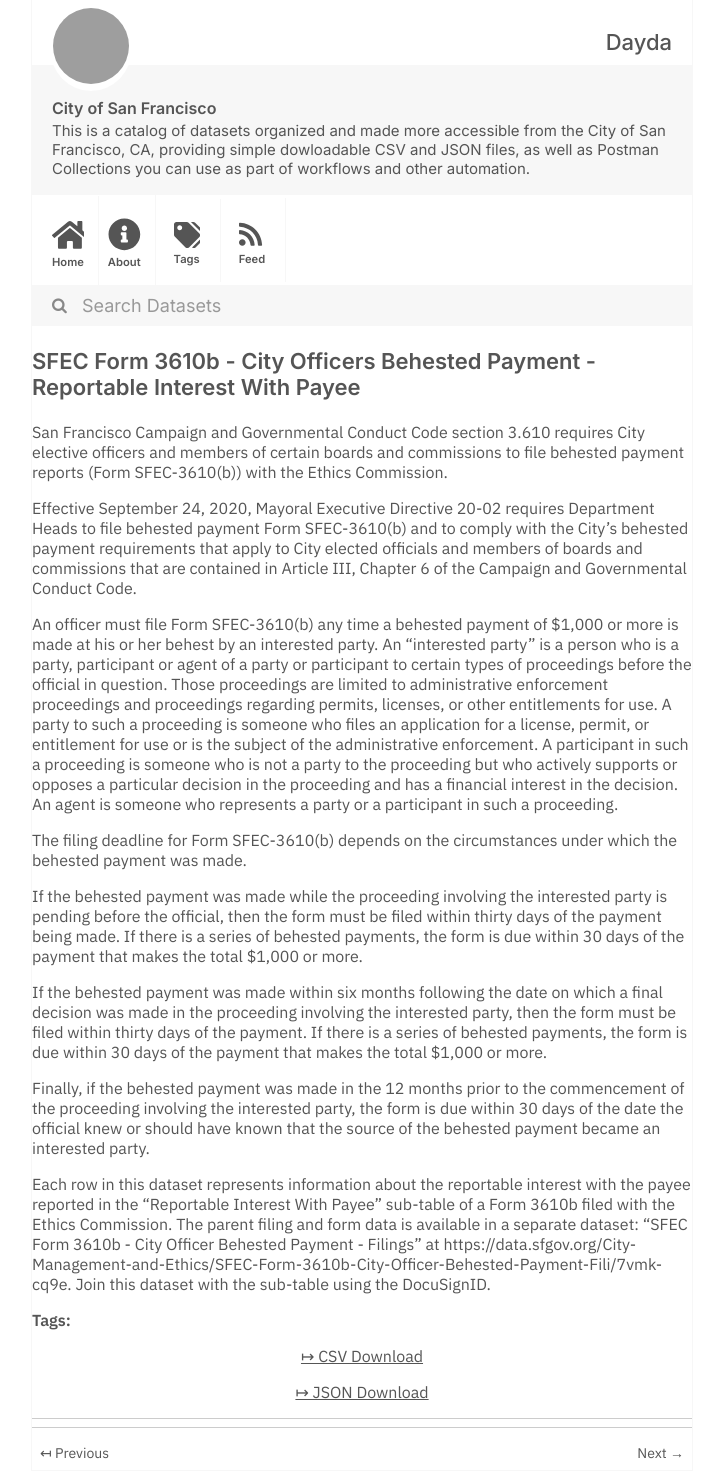
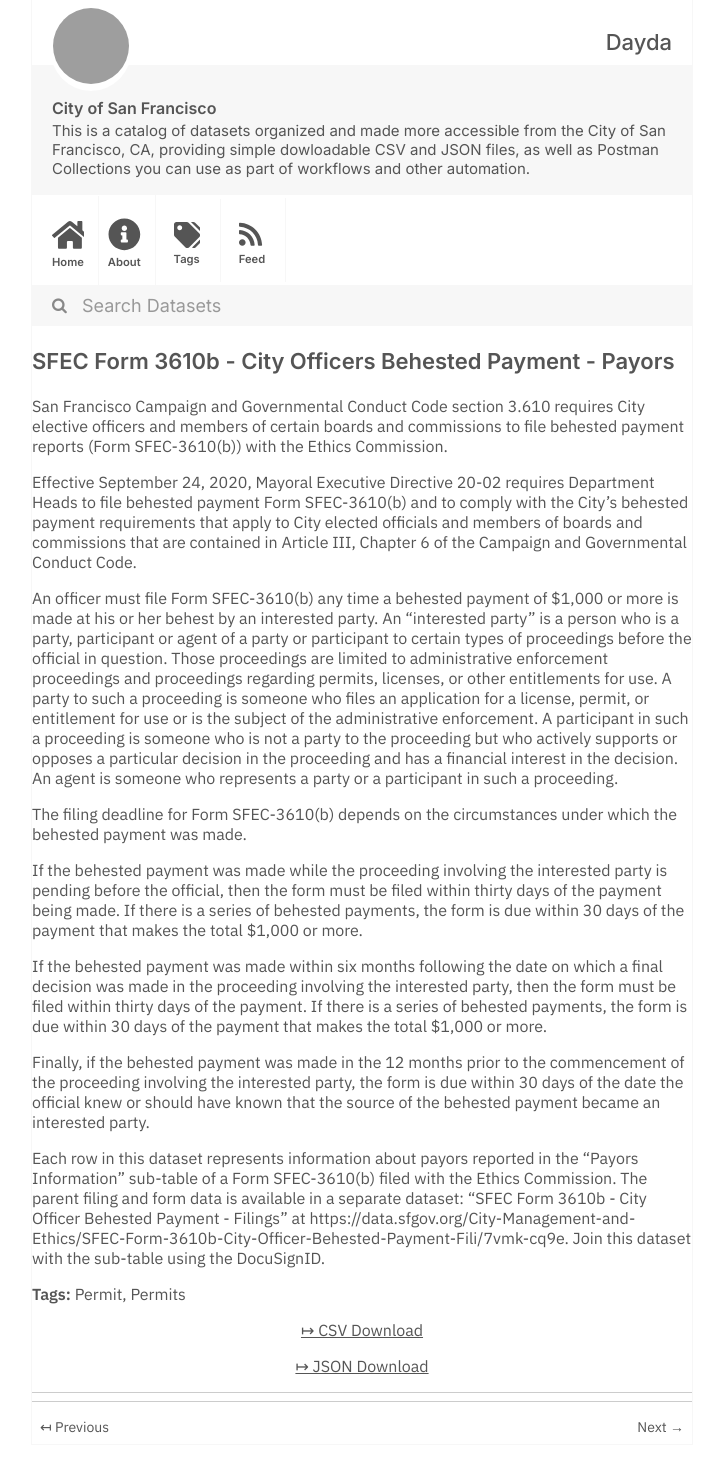
Before and after one commit to dayda-entities/city-of-san-francisco, a Jekyll site: the page built from _posts/2020-11-10-sfec-form-3610b-city-officers-.md, in a window 1280 px wide. Shown: the whole page, without its empty margins (278-1001 px from the left). Built offline with Jekyll 4.4.1, drawn with Linux system fonts in a browser that asks for light colours; after the commit the page ends 1445 px from its top, so only the background shows below that; grey boxes are pictures that could not be loaded.

Commit message:
Publish Data

```diff
--- a/_posts/2020-11-10-sfec-form-3610b-city-officers-.md
+++ b/_posts/2020-11-10-sfec-form-3610b-city-officers-.md
@@ -1,16 +1,16 @@
 ---
-title: >-
-  SFEC Form 3610b - City Officers Behested Payment - Reportable Interest With
-  Payee
-created: '2020-11-10T16:56:43.664542'
-modified: '2020-11-20T17:23:12.615623'
+title: SFEC Form 3610b - City Officers Behested Payment - Payors
+created: '2020-11-10T16:56:44.542977'
+modified: '2020-11-10T16:56:44.542988'
 state: active
 type: dataset
-tags: []
+tags:
+  - Permit
+  - Permits
 groups:
   - Local Government
-csv_url: 'https://data.sfgov.org/api/views/kcez-9urr/rows.csv?accessType=DOWNLOAD'
-json_url: 'https://data.sfgov.org/api/views/kcez-9urr/rows.json?accessType=DOWNLOAD'
+csv_url: 'https://data.sfgov.org/api/views/m9gk-e9r5/rows.csv?accessType=DOWNLOAD'
+json_url: 'https://data.sfgov.org/api/views/m9gk-e9r5/rows.json?accessType=DOWNLOAD'
 layout: post
 
 ---
@@ -28,4 +28,4 @@ If the behested payment was made within six months following the date on which a
 
 Finally, if the behested payment was made in the 12 months prior to the commencement of the proceeding involving the interested party, the form is due within 30 days of the date the official knew or should have known that the source of the behested payment became an interested party.
 
-Each row in this dataset represents information about the reportable interest with the payee reported in the "Reportable Interest With Payee" sub-table of a Form 3610b filed with the Ethics Commission. The parent filing and form data is available in a separate dataset: "SFEC Form 3610b - City Officer Behested Payment - Filings" at https://data.sfgov.org/City-Management-and-Ethics/SFEC-Form-3610b-City-Officer-Behested-Payment-Fili/7vmk-cq9e. Join this dataset with the sub-table using the DocuSignID.
+Each row in this dataset represents information about payors reported in the "Payors Information" sub-table of a Form SFEC-3610(b) filed with the Ethics Commission. The parent filing and form data is available in a separate dataset: "SFEC Form 3610b - City Officer Behested Payment - Filings" at https://data.sfgov.org/City-Management-and-Ethics/SFEC-Form-3610b-City-Officer-Behested-Payment-Fili/7vmk-cq9e. Join this dataset with the sub-table using the DocuSignID.
```
